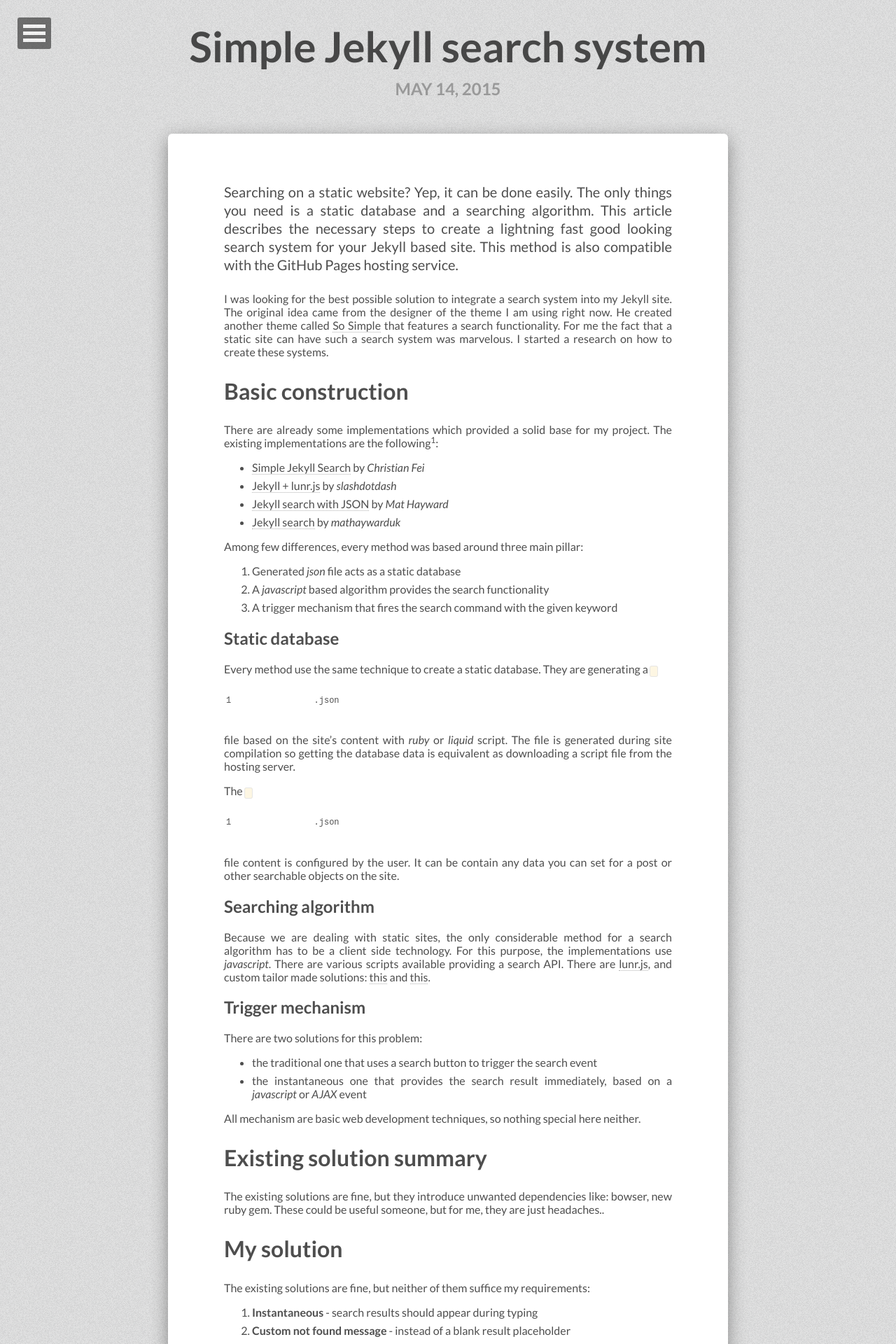
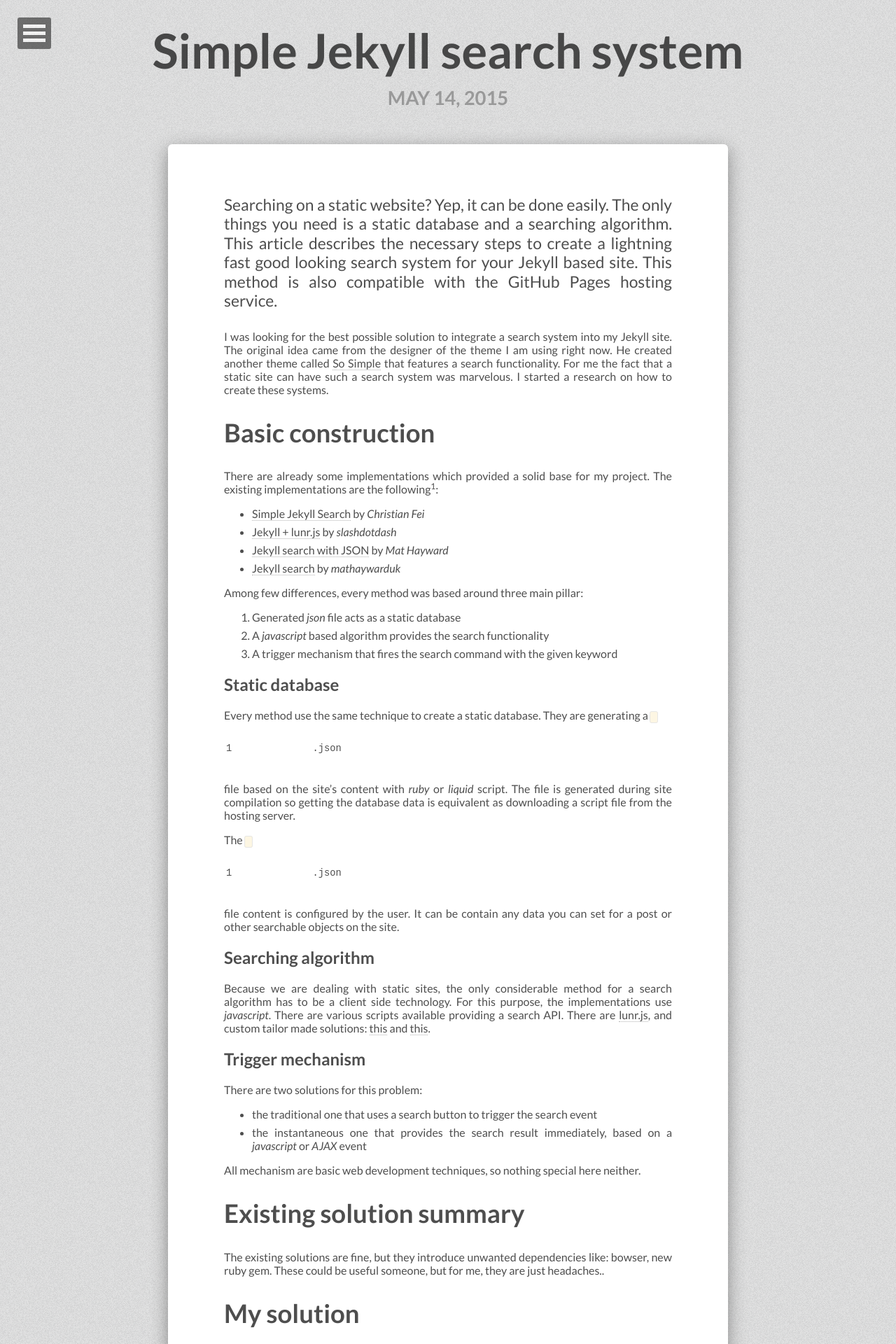
Before and after one commit to tiborsimon/tiborsimon.github.io, a Jekyll site: the page built from _posts/2015-05-14-simple-jekyll-search-system.md, in a window 1280 px wide. Shown: the top 1920 px of the page at 70% size. Built offline with Jekyll 4.4.1, drawn with Linux system fonts in a browser that asks for light colours; nearby versions of some CDN libraries; comment, search, counter and statistics services are not loaded.

Commit message:
CSS update font size

```diff
--- a/_sass/_variables.scss
+++ b/_sass/_variables.scss
@@ -7,8 +7,8 @@
 $code-font           : monospace;
 $alt-font            : serif;
 
-$doc-font-size       : 16;
-$doc-line-height     : 26;
+$doc-font-size       : 14;
+$doc-line-height     : 24;
 
 
 // set-up the body font-size / line-height
```
